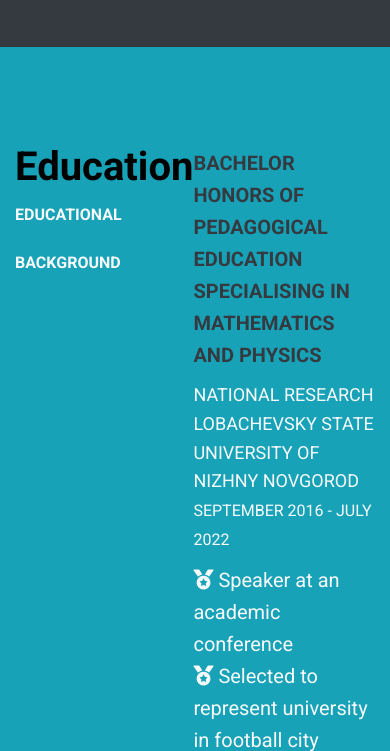
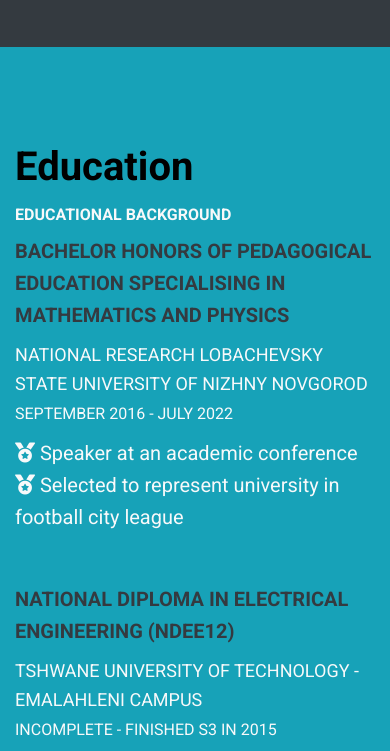
Before and after one commit to Sayfo1809/portfolio-site, a plain HTML site: page index.html in a window 390 px wide. Shown: the part 2218-2969 px from the top of the page. Drawn offline with Linux system fonts and the light colour scheme.

Commit message:
adapting 'education' section for mobile viewports

```diff
--- a/sass/base/_layout.scss
+++ b/sass/base/_layout.scss
@@ -51,6 +51,10 @@
   grid-area: education;
   padding-block: 10rem;
   background-color: $cyan;
+
+  @include respond(mobile) {
+    padding-bottom: 2rem;
+  }
 }
 
 .experience {
--- a/sass/components/_education.scss
+++ b/sass/components/_education.scss
@@ -1,6 +1,10 @@
 .education {
   .container {
     display: flex;
+
+    @include respond(mobile) {
+      flex-direction: column;
+    }
   }
 
   .heading-secondary {
```
Also changed, not shown: css/styles.css.
